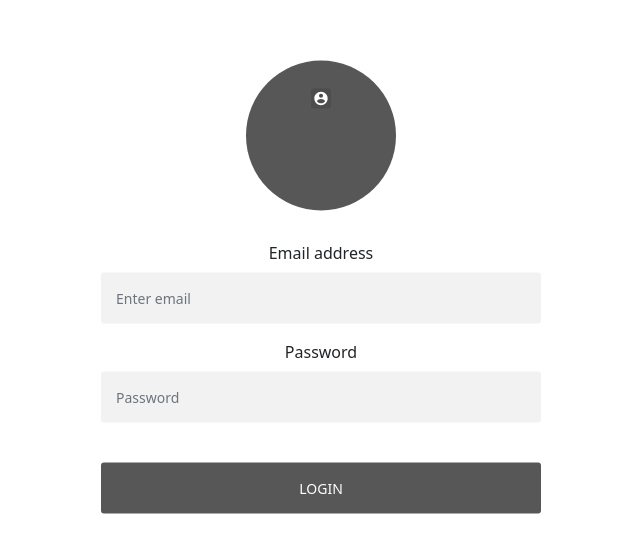
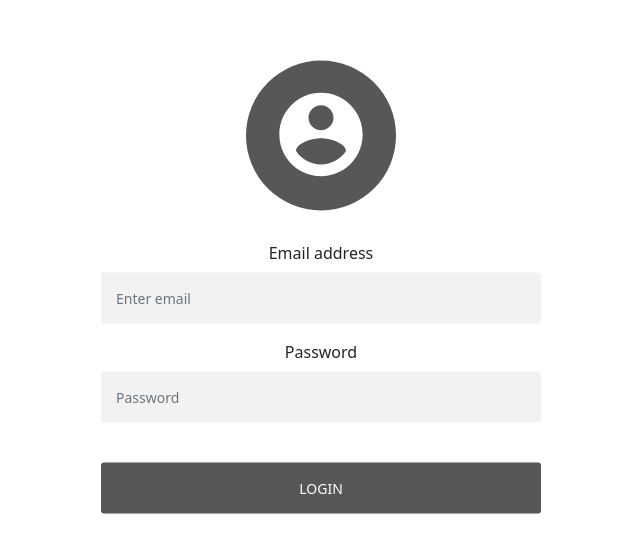
Before and after one commit to The-manpreet-singh/resulting-ui, a React (Create React App) app: page / in a window 1280 px wide. Shown: the part 103-656 px from the top of the page, without its empty margins (319-959 px from the left). Built offline with nearby package versions, Linux system fonts and the light colour scheme.

Commit message:
login and Navbar and slide icon css updated

```diff
--- a/src/components/Home.css
+++ b/src/components/Home.css
@@ -109,10 +109,11 @@ background-color: rgba(77, 77, 77, 0) !important;
 font-size:40px !important;;
 }
 /* icon size */
-.MuiSvgIcon-root {
+.nav-link{
 fill: currentColor;
 width: 20px !important;
 height: 20px!important;
+color: #fff;
 background-color: rgb(77, 77, 77);
 padding: 2px;
 margin: 4px;
--- a/src/components/Navigation/NavigationItems/NavigationItems.js
+++ b/src/components/Navigation/NavigationItems/NavigationItems.js
@@ -13,23 +13,23 @@ export const NavigationItems = () => {
       <ul>
         <li>
           <Link to="/dashboard">
-            <TableChartIcon></TableChartIcon> Dashboard
+            <TableChartIcon className="nav-link"></TableChartIcon> Dashboard
           </Link>
         </li>
         <li>
           <Link to="/sport">
-            <SportsEsportsIcon></SportsEsportsIcon> Sport
+            <SportsEsportsIcon className="nav-link"></SportsEsportsIcon> Sport
           </Link>
         </li>
 
         <li>
           <Link to="/category">
-            <FormatIndentDecreaseIcon></FormatIndentDecreaseIcon>Categories
+            <FormatIndentDecreaseIcon className="nav-link"></FormatIndentDecreaseIcon>Categories
           </Link>
         </li>
         <li>
           <Link to="/tournament">
-            <SportsVolleyballIcon></SportsVolleyballIcon>Tournaments
+            <SportsVolleyballIcon className="nav-link"></SportsVolleyballIcon>Tournaments
           </Link>
         </li>
         {/* <li><Link to=""><QueueIcon></QueueIcon>Add Option</Link></li>
--- a/src/components/Navigation/SideDrawer/SideDrawer.js
+++ b/src/components/Navigation/SideDrawer/SideDrawer.js
@@ -31,23 +31,23 @@ export const SideDrawer = () => {
           <ul>
             <li onClick={handleClose}>
               <Link to="/dashboard">
-                <TableChartIcon></TableChartIcon> Dashboard
+                <TableChartIcon className="nav-link"></TableChartIcon> Dashboard
               </Link>
             </li>
             <li onClick={handleClose}>
               <Link to="/sport">
-                <SportsEsportsIcon></SportsEsportsIcon> Sports
+                <SportsEsportsIcon className="nav-link"></SportsEsportsIcon> Sports
               </Link>
             </li>
             <li onClick={handleClose}>
               <Link to="/category">
-                <FormatIndentDecreaseIcon></FormatIndentDecreaseIcon>
+                <FormatIndentDecreaseIcon className="nav-link"></FormatIndentDecreaseIcon>
                 Categories
               </Link>
             </li>
             <li onClick={handleClose}>
               <Link to="/tournament">
-                <SportsVolleyballIcon></SportsVolleyballIcon>Tournaments
+                <SportsVolleyballIcon className="nav-link"></SportsVolleyballIcon>Tournaments
               </Link>
             </li>
             {/* <li><Link to=""><QueueIcon></QueueIcon>Add Option</Link></li>
--- a/src/components/login/Login.css
+++ b/src/components/login/Login.css
@@ -102,3 +102,10 @@
 .container .info span .fa {
   color: #ef3b3a;
 }
+.login-icon{
+  fill: currentColor;
+  width: 100px !important;
+  height: 100px!important;
+  color: #fff;
+
+}
--- a/src/components/login/Login.js
+++ b/src/components/login/Login.js
@@ -45,7 +45,7 @@ export const Login = (props) => {
     <div className="Login">
       <div className="form">
         <div className="thumbnail">
-          <AccountCircleIcon style={{ fontSize: 100, color: "white" }} />{" "}
+          <AccountCircleIcon className="login-icon" />{" "}
         </div>
         <Form onSubmit={handleLogin}>
           <Form.Group className="mb-3" controlId="formBasicEmail">
```
